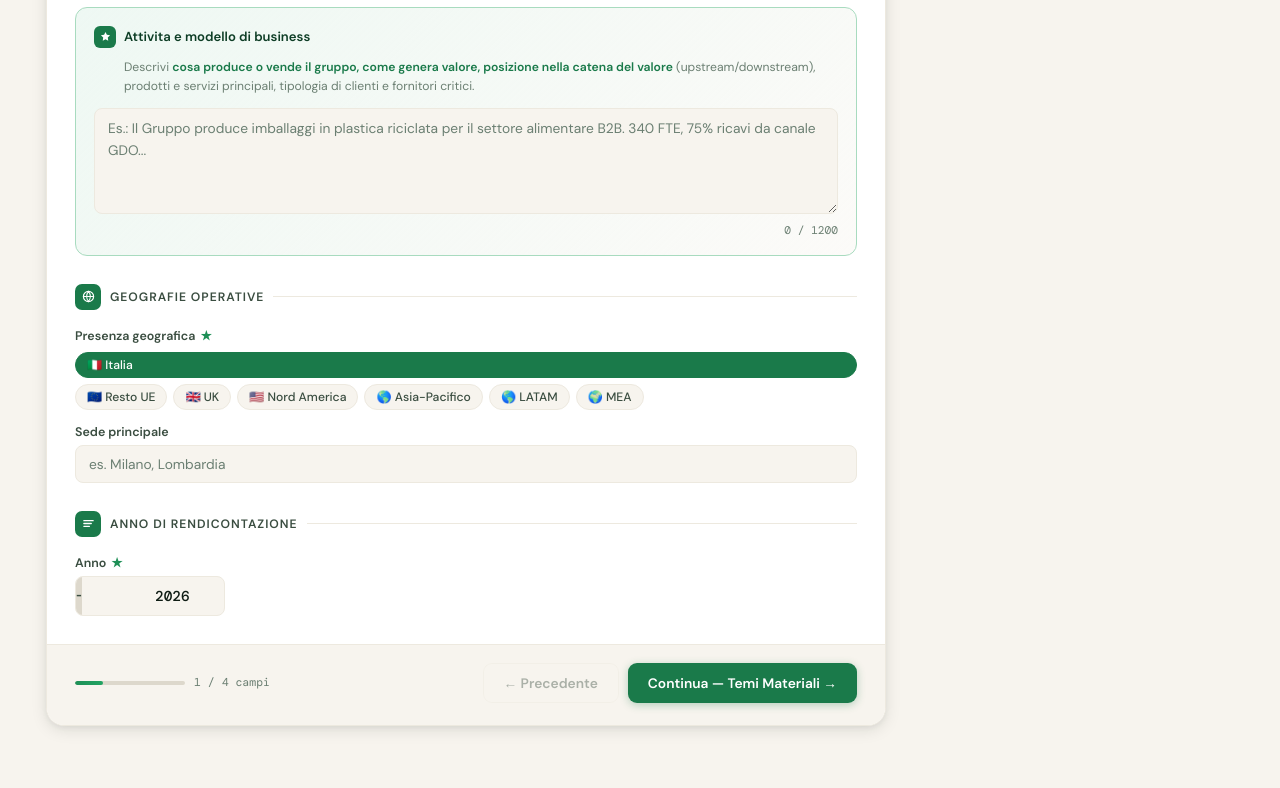
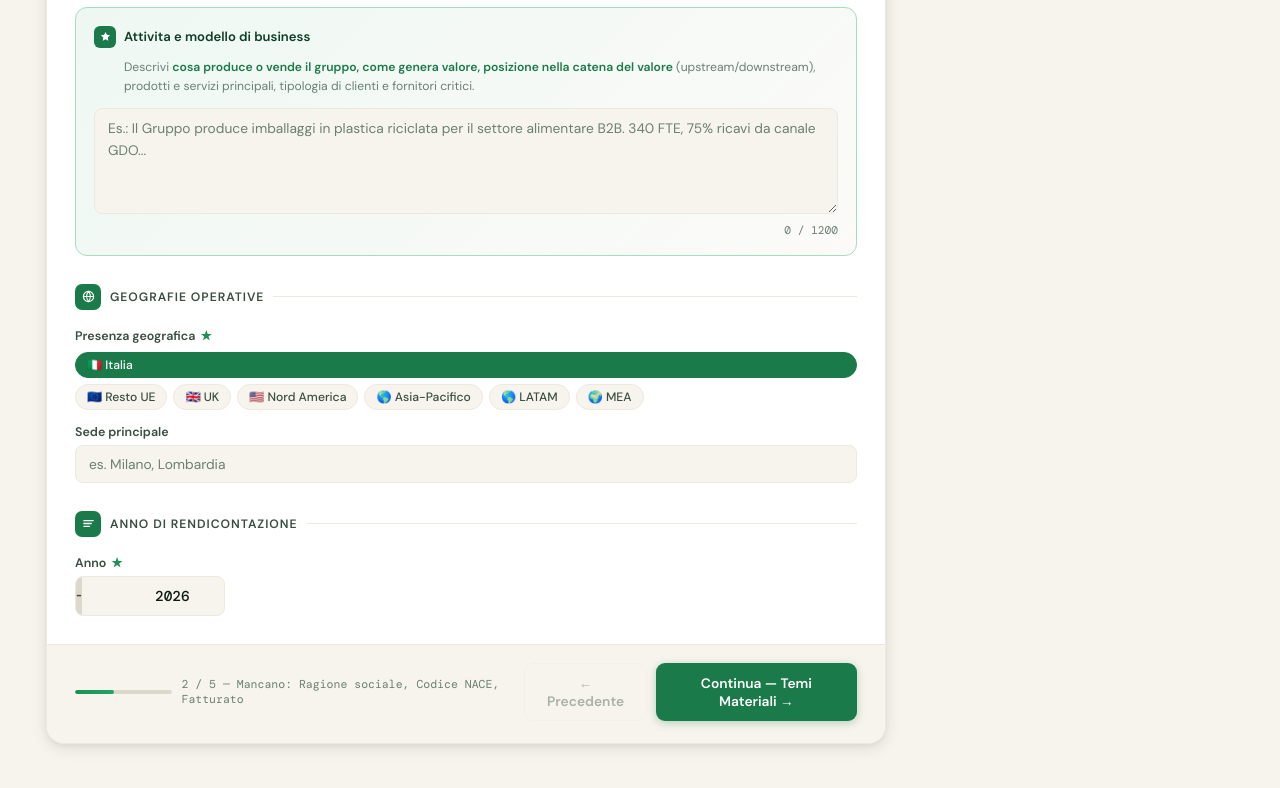
Before and after one commit to albibro/greenledger, a website: page greenledger.html in a window 1280 px wide. Shown: the part 1116-1904 px from the top of the page. Drawn offline with nearby package versions, Linux system fonts and the light colour scheme.

Commit message:
fix: M1 5 campi obbligatori con label dinamica

```diff
--- a/greenledger.html
+++ b/greenledger.html
@@ -2145,6 +2145,7 @@ document.getElementById('bizDesc').addEventListener('input',()=>{
 const M1_REQ=[
   ()=>document.getElementById('ragione').value.trim()!=='',
   ()=>selNACE.length>0,
+  ()=>parseInt(document.getElementById('empSlider').value)>1,
   ()=>(parseFloat(document.getElementById('revenue').value)||0)>0,
   ()=>selGeo.size>0,
 ];
@@ -2152,7 +2153,7 @@ function updateM1Progress(){
   const filled=M1_REQ.filter(fn=>fn()).length;
   const pct=Math.round(filled/M1_REQ.length*100);
   document.getElementById('m1Fill').style.width=pct+'%';
-  document.getElementById('m1Txt').textContent=`${filled} / ${M1_REQ.length} campi`;
+  const labels=['Ragione sociale','Codice NACE','Dipendenti','Fatturato','Geografia']; document.getElementById('m1Txt').textContent=`${filled} / ${M1_REQ.length} — ${filled===M1_REQ.length?'Completo':'Mancano: '+labels.filter((_,i)=>!M1_REQ[i]()).join(', ')}`;
 }
 document.getElementById('revenue').addEventListener('input',()=>{ updateM1Progress(); autoDetectCsrd(); });
 document.getElementById('ragione').addEventListener('input',()=>{
```
